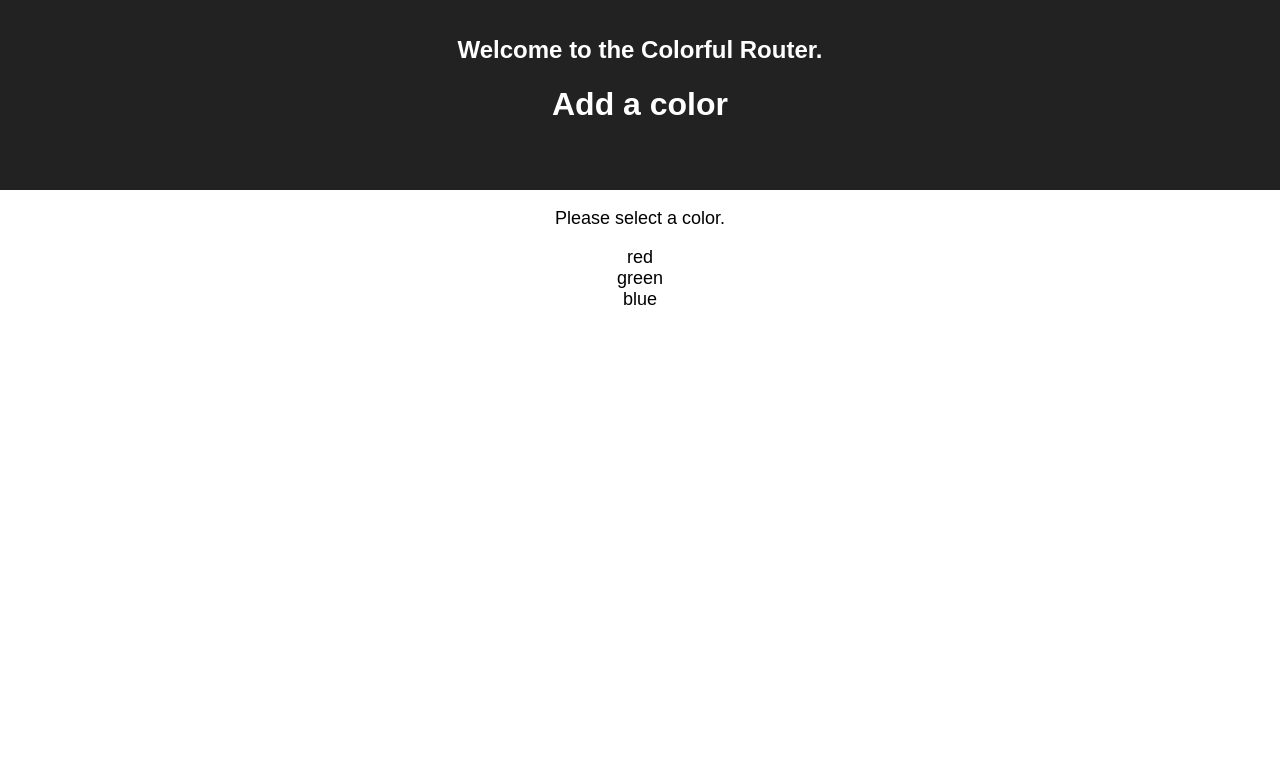
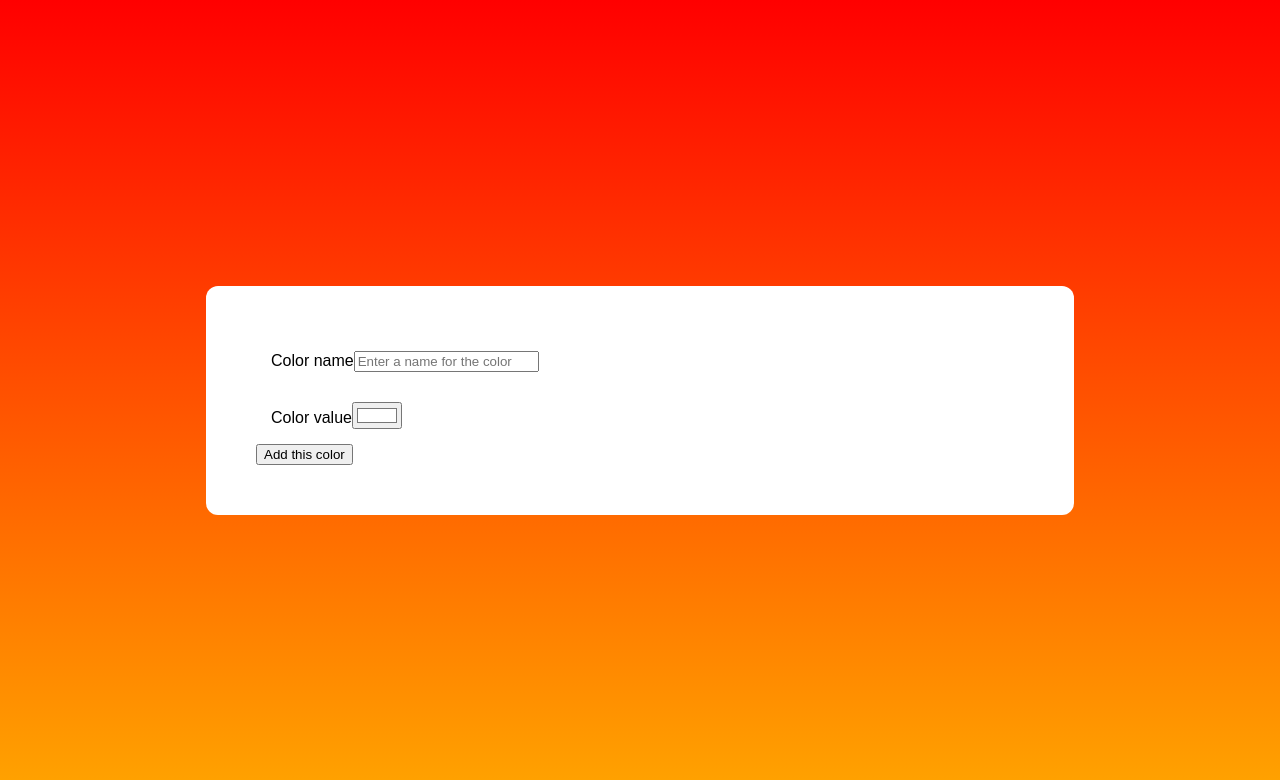
Before and after one commit to pesto-students/batch-9-exercises, a React (Create React App) app in the folder colorful-router/: page /color/new in a window 1280 px wide. Shown: the top 780 px of the page. Built offline with nearby package versions, Linux system fonts and the light colour scheme.

Commit message:
complete colorfulRouter

```diff
--- a/colorful-router/src/App.js
+++ b/colorful-router/src/App.js
@@ -1,10 +1,16 @@
 import React, { Component } from 'react';
-// import { Switch, Route, Redirect, Link } from 'react-router-dom';
+import {
+  Switch,
+  Route,
+  Redirect,
+  Link,
+  BrowserRouter as Router
+} from 'react-router-dom';
 
 import './styles/App.css';
 import ColorList from './components/ColorList';
-// import Color from './components/Color';
-// import NewColor from './components/NewColor';
+import Color from './components/Color';
+import NewColor from './components/NewColor';
 
 class App extends Component {
   constructor(props) {
@@ -13,17 +19,17 @@ class App extends Component {
       colors: [
         {
           name: 'red',
-          hex: '#FF0000',
+          hex: '#FF0000'
         },
         {
           name: 'green',
-          hex: '#00FF00',
+          hex: '#00FF00'
         },
         {
           name: 'blue',
-          hex: '#0000FF',
-        },
-      ],
+          hex: '#0000FF'
+        }
+      ]
     };
     this.handleAdd = this.handleAdd.bind(this);
   }
@@ -32,13 +38,47 @@ class App extends Component {
     this.setState({ colors: [newColor, ...this.state.colors] });
   }
 
+  renderColorPageIfExists(colorName, history) {
+    console.log(colorName);
+    const objectInState = this.state.colors.filter(
+      element => element.name === colorName
+    );
+    if (objectInState.length > 0) {
+      return <Color color={objectInState[0]} />;
+    } else {
+      return <Redirect to='/' />;
+    }
+    return <div>...</div>;
+  }
+
   render() {
-    const colorListComponent = () => (
-      <ColorList colors={this.state.colors} />
-    );
+    const colorListComponent = () => <ColorList colors={this.state.colors} />;
 
     return (
-      colorListComponent()
+      <Router>
+        <React.Fragment>
+          <Switch>
+            <Route path='/' exact render={() => <Redirect to='/color' />} />
+            <Route path='/color' exact render={colorListComponent} />
+            <Route
+              path='/color/new'
+              exact
+              render={props => (
+                <NewColor addColor={this.handleAdd} {...props} />
+              )}
+            />
+            <Route
+              path='/color/:colorName'
+              render={props =>
+                this.renderColorPageIfExists(
+                  props.match.params.colorName,
+                  props.history
+                )
+              }
+            />
+          </Switch>
+        </React.Fragment>
+      </Router>
     );
   }
 }
--- a/colorful-router/src/components/Color.js
+++ b/colorful-router/src/components/Color.js
@@ -4,13 +4,15 @@ import PropTypes from 'prop-types';
 
 import '../styles/Color.css';
 
-const Color = (props) => {
+const Color = props => {
   const { color } = props;
   return (
-    <div className="Color" style={{ backgroundColor: color.hex }}>
+    <div className='Color' style={{ backgroundColor: color.hex }}>
       <p>this is {color.name}.</p>
       <p>Isnt it beautiful?</p>
-      <p><Link to="/">Go back</Link></p>
+      <p>
+        <Link to='/'>Go back</Link>
+      </p>
     </div>
   );
 };
@@ -18,8 +20,8 @@ const Color = (props) => {
 Color.propTypes = {
   color: PropTypes.shape({
     hex: PropTypes.string.isRequired,
-    name: PropTypes.string.isRequired,
-  }).isRequired,
+    name: PropTypes.string.isRequired
+  }).isRequired
 };
 
 export default Color;
--- a/colorful-router/src/components/ColorList.js
+++ b/colorful-router/src/components/ColorList.js
@@ -1,21 +1,26 @@
 import React from 'react';
 import PropTypes from 'prop-types';
 
+import { Link } from 'react-router-dom';
+
 import '../styles/ColorList.css';
 
-const ColorList = (props) => {
+const ColorList = props => {
   const colorLinks = props.colors.map(color => (
-    <li key={color.hex}>
-      {color.name}
-    </li>
+    <Link to={'/color/' + color.name}>
+      <li key={color.hex}>{color.name}</li>
+    </Link>
   ));
   return (
-    <div className="App">
-      <header className="App-header">
-        <h1 className="App-title">Welcome to the Colorful Router.</h1>
-        <h1>Add a color</h1>
+    <div className='App'>
+      <header className='App-header'>
+        <h1 className='App-title'>Welcome to the Colorful Router.</h1>
+        <h1>
+          {' '}
+          <Link to='/color/new'>Add a color</Link>
+        </h1>
       </header>
-      <div className="App-intro">
+      <div className='App-intro'>
         <p>Please select a color.</p>
         <ul>{colorLinks}</ul>
       </div>
@@ -24,7 +29,7 @@ const ColorList = (props) => {
 };
 
 ColorList.propTypes = {
-  colors: PropTypes.arrayOf(PropTypes.shape().isRequired).isRequired,
+  colors: PropTypes.arrayOf(PropTypes.shape().isRequired).isRequired
 };
 
 export default ColorList;
--- a/colorful-router/src/components/NewColor.js
+++ b/colorful-router/src/components/NewColor.js
@@ -8,7 +8,7 @@ class NewColor extends Component {
     super(props);
     this.state = {
       name: '',
-      hex: '#ffffff',
+      hex: '#ffffff'
     };
     this.handleChange = this.handleChange.bind(this);
     this.handleSubmit = this.handleSubmit.bind(this);
@@ -21,35 +21,35 @@ class NewColor extends Component {
   handleSubmit(e) {
     e.preventDefault();
     this.props.addColor({ ...this.state });
-    this.props.history.push('/colors');
+    this.props.history.push('/color');
   }
 
   render() {
     return (
-      <div className="new-color">
+      <div className='new-color'>
         <form onSubmit={this.handleSubmit}>
           <div>
-            <label htmlFor="name">Color name</label>
+            <label htmlFor='name'>Color name</label>
             <input
-              type="text"
-              name="name"
-              id="name"
-              placeholder="Enter a name for the color"
+              type='text'
+              name='name'
+              id='name'
+              placeholder='Enter a name for the color'
               onChange={this.handleChange}
               value={this.state.name}
             />
           </div>
           <div>
-            <label htmlFor="hex">Color value</label>
+            <label htmlFor='hex'>Color value</label>
             <input
-              type="color"
-              name="hex"
-              id="hex"
+              type='color'
+              name='hex'
+              id='hex'
               onChange={this.handleChange}
               value={this.state.hex}
             />
           </div>
-          <input type="Submit" value="Add this color" readOnly />
+          <input type='Submit' value='Add this color' readOnly />
         </form>
       </div>
     );
@@ -58,7 +58,7 @@ class NewColor extends Component {
 
 NewColor.propTypes = {
   addColor: PropTypes.func.isRequired,
-  history: PropTypes.shape().isRequired,
+  history: PropTypes.shape().isRequired
 };
 
 export default NewColor;
```
Also changed, not shown: 2 other files (tests, documents, lock files or other folders).
